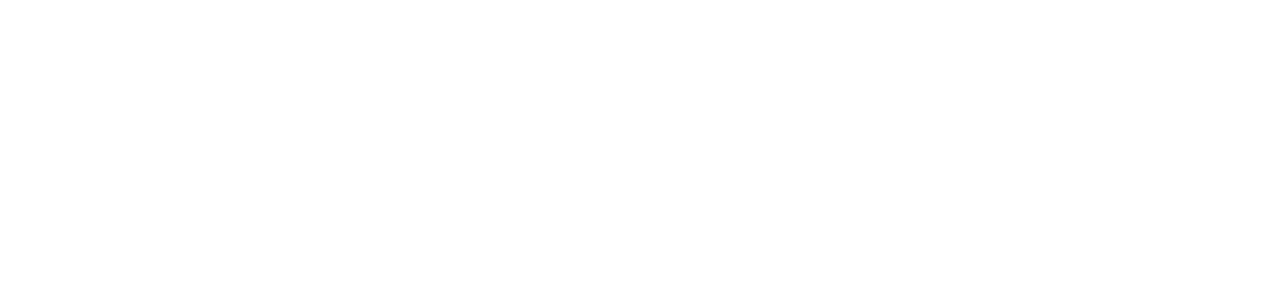
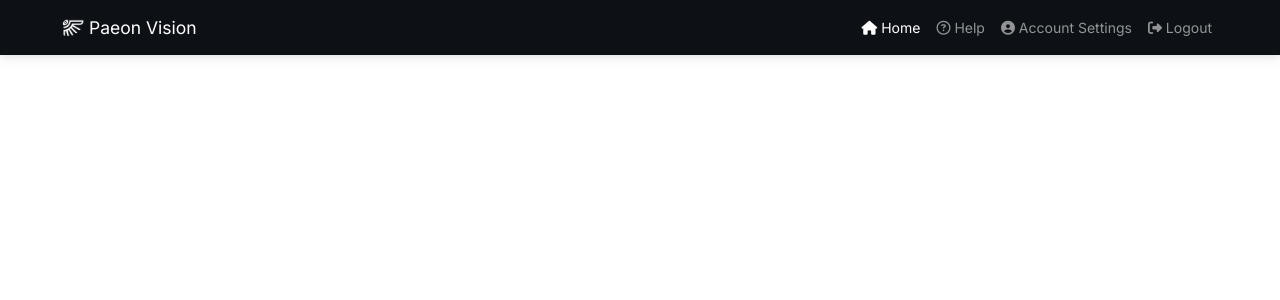
Before and after one commit to Paeon-Tech/paeon-vision, a React (Create React App) app: page /dashboard in a window 1280 px wide. Before the commit this address had no page. Shown: the top 300 px of the page. Built offline with nearby package versions, Linux system fonts and the light colour scheme.

Commit message:
[ ADD ] - Initial Setup for Dashboard

```diff
--- a/package.json
+++ b/package.json
@@ -8,6 +8,7 @@
         "@testing-library/react": "^13.4.0",
         "@testing-library/user-event": "^13.5.0",
         "autoprefixer": "10.4.5",
+        "firebase": "^9.16.0",
         "mdb-react-ui-kit": "^5.1.0",
         "react": "^18.2.0",
         "react-dom": "^18.2.0",
--- a/src/App.js
+++ b/src/App.js
@@ -1,11 +1,13 @@
 import { Routes, Route } from 'react-router-dom'
 import { Homepage } from './Pages/Home'
+import { Dashboard } from './Pages/Dashboard'
 
 const App = () => {
     return (
         <Routes>
             <Route path="/">
                 <Route index element={<Homepage />} />
+				<Route path="dashboard" element={<Dashboard/>}/>
             </Route>
         </Routes>
     )
--- a/src/Assets/css/index.css
+++ b/src/Assets/css/index.css
@@ -50,6 +50,11 @@
 .brand-name {
     font-size: 100px;
     line-height: 100px;
+}
+
+.navbar-brand-text {
+	font-weight: 700;
+	color: var(--brand-color-4);
 }
 
 .brand-logo {
--- /dev/null
+++ b/src/Pages/Dashboard/Dashboard.js
@@ -0,0 +1,11 @@
+import NavigationBar from "./NavigationBar"
+
+const Dashboard = () => {
+    return (
+		<main>
+			<NavigationBar/>
+		</main>
+	)
+}
+
+export default Dashboard
--- /dev/null
+++ b/src/Pages/Dashboard/NavigationBar.js
@@ -0,0 +1,69 @@
+import React, { useState } from 'react'
+import {
+    MDBContainer,
+    MDBNavbar,
+    MDBNavbarBrand,
+    MDBNavbarToggler,
+    MDBNavbarNav,
+    MDBNavbarItem,
+    MDBNavbarLink,
+    MDBCollapse,
+    MDBIcon,
+} from 'mdb-react-ui-kit'
+import Logo from '../../Assets/img/paeon-vision-logo-transparent.png'
+
+const NavigationBar = () => {
+    const [showNav, setShowNav] = useState(false)
+
+    return (
+        <>
+            <MDBNavbar expand="lg" dark className="bg-theme-color-1">
+                <MDBContainer fluid className="mx-md-5">
+                    <MDBNavbarBrand href="#">
+                        <img src={Logo} alt="Logo" height="25" />
+                        <span className='small'>Paeon Vision</span>
+                    </MDBNavbarBrand>
+                    <MDBNavbarToggler
+                        type="button"
+                        aria-expanded="false"
+                        aria-label="Toggle navigation"
+                        onClick={() => setShowNav(!showNav)}
+                    >
+                        <MDBIcon icon="bars" fas />
+                    </MDBNavbarToggler>
+                    <MDBCollapse navbar show={showNav}>
+                        <MDBNavbarNav right fullWidth={false} className="small">
+                            <MDBNavbarItem>
+                                <MDBNavbarLink
+                                    active
+                                    aria-current="page"
+                                    href="#"
+                                >
+                                    <MDBIcon fas icon="home" /> Home
+                                </MDBNavbarLink>
+                            </MDBNavbarItem>
+                            <MDBNavbarItem>
+                                <MDBNavbarLink href="#">
+                                    <MDBIcon far icon="question-circle" /> Help
+                                </MDBNavbarLink>
+                            </MDBNavbarItem>
+                            <MDBNavbarItem>
+                                <MDBNavbarLink href="#">
+                                    <MDBIcon fas icon="user-circle" /> Account
+                                    Settings
+                                </MDBNavbarLink>
+                            </MDBNavbarItem>
+                            <MDBNavbarItem>
+                                <MDBNavbarLink href="#">
+                                    <MDBIcon fas icon="sign-out-alt" /> Logout
+                                </MDBNavbarLink>
+                            </MDBNavbarItem>
+                        </MDBNavbarNav>
+                    </MDBCollapse>
+                </MDBContainer>
+            </MDBNavbar>
+        </>
+    )
+}
+
+export default NavigationBar
--- /dev/null
+++ b/src/Pages/Dashboard/index.js
@@ -0,0 +1,5 @@
+import Dashboard from "./Dashboard";
+
+export {
+	Dashboard
+}
--- a/src/Pages/Home/Homepage.js
+++ b/src/Pages/Home/Homepage.js
@@ -4,12 +4,14 @@
 
 const Homepage = () => {
     return (
+        <main>
             <MDBContainer fluid className="p-0">
                 <MDBRow className="gx-0 row-height">
                     <IntroPage />
                     <LoginPage />
                 </MDBRow>
             </MDBContainer>
+        </main>
     )
 }
 
--- a/src/Pages/Home/LoginPage.js
+++ b/src/Pages/Home/LoginPage.js
@@ -47,7 +47,7 @@
                         </MDBBtn>
                     </div>
                     <Link
-                        to="/forgot-password"
+                        to="dashboard"
                         className="text-decoration-none mb-3"
                     >
                         Forgot password?
```
Also changed, not shown: src/Pages/Predictions/Prediction.js (added, +12 -0 lines), 1 other file (tests, documents, lock files or other folders). Lines whose indentation alone changed are shown as unchanged.
